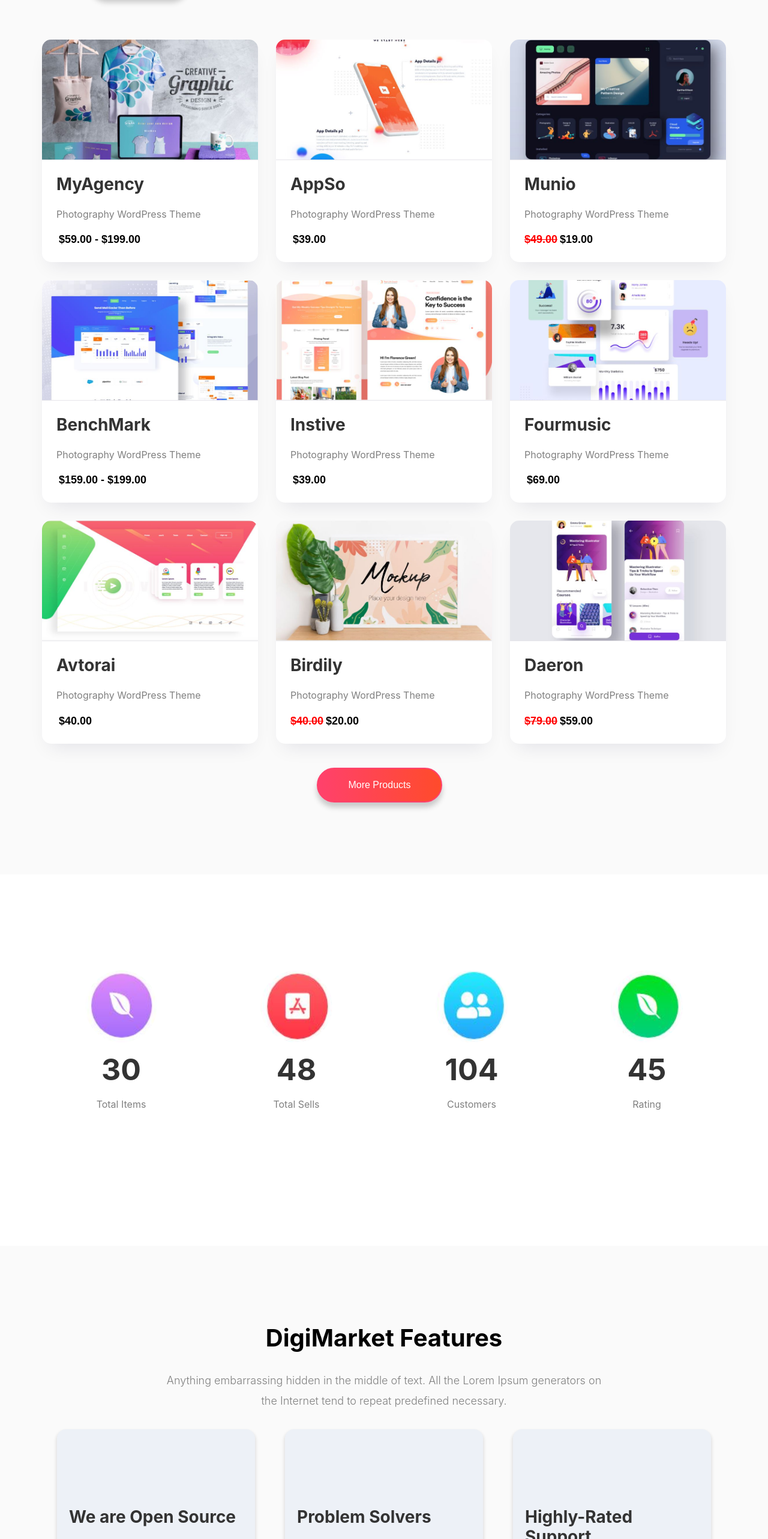
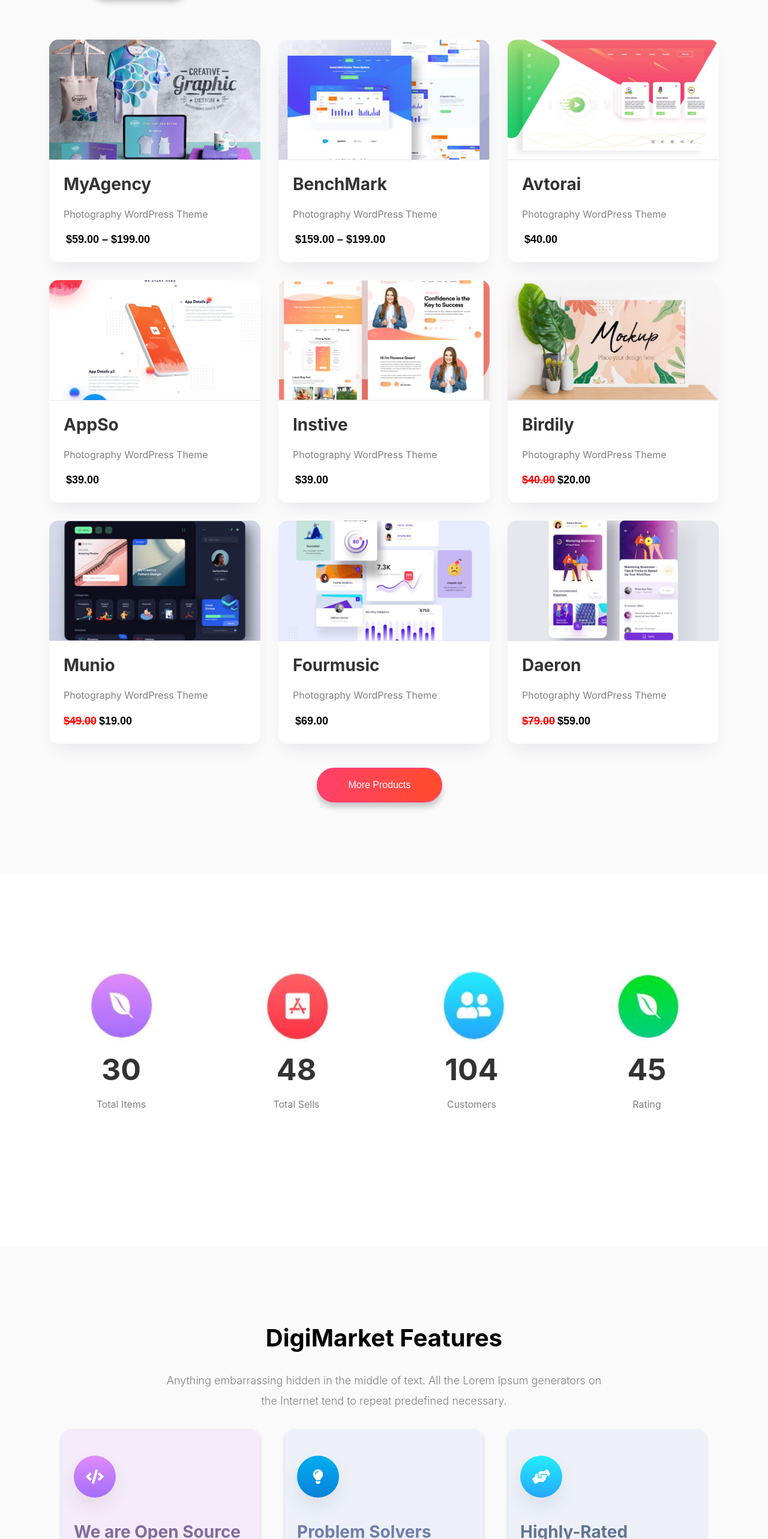
Before and after one commit to Sara-M5/Leading-Leadies, a React (Create React App) app: page / in a window 1280 px wide. Shown: the part 3331-5897 px from the top of the page at 60% size. Built offline with nearby package versions, Linux system fonts and the light colour scheme.

Commit message:
Update Home.js

```diff
--- a/src/Home.js
+++ b/src/Home.js
@@ -10,7 +10,8 @@ import LatestFromBlog from './Component/LatestFromBlog/LatestFromBlog';
 import PricingPlan from './Component/PricingPlan/PricingPlan';
 import LastPart from './Parts/LastPart/LastPart';
 import ClientFeedback from './Parts/ClientFeedback/ClientFeedback';
-import DigiMarket from './Component/DigiMarket/DigiMarket';
+import DigiMarkets from './Component/DigiMarket/DigiMarkets';
+import Product from './Component/Cards/Product';
 
 const Home = () => {
   return (
@@ -83,71 +84,7 @@ const Home = () => {
           <button>eCommerce</button>
           <button>Joomla</button>
         </div>
-
-        <div className="row grid-3">
-          <Cards
-            title="MyAgency"
-            images="../images/2.JPG"
-            newPrice="$59.00 - $199.00"
-            text="Photography WordPress Theme"
-          />
-
-          <Cards
-            title="AppSo"
-            images="../images/3.JPG"
-            newPrice="$39.00"
-            text="Photography WordPress Theme"
-          />
-
-          <Cards
-            title="Munio"
-            images="../images/4.JPG"
-            newPrice=" $19.00"
-            oldPrice="$49.00"
-            text="Photography WordPress Theme"
-          />
-          <Cards
-            title="BenchMark"
-            images="../images/5.JPG"
-            newPrice="$159.00 - $199.00"
-            text="Photography WordPress Theme"
-          />
-
-          <Cards
-            title="Instive"
-            images="../images/6.JPG"
-            newPrice="$39.00"
-            text="Photography WordPress Theme"
-          />
-          <Cards
-            title="Fourmusic"
-            images="../images/7.JPG"
-            newPrice="$69.00"
-            text="Photography WordPress Theme"
-          />
-          <Cards
-            title="Avtorai"
-            images="../images/8.JPG"
-            newPrice="$40.00"
-            text="Photography WordPress Theme"
-          />
-
-          <Cards
-            title="Birdily"
-            images="../images/9.JPG"
-            newPrice="$20.00"
-            oldPrice="$40.00"
-            text="Photography WordPress Theme"
-          />
-
-          <Cards
-            title="Daeron"
-            images="../images/10.JPG"
-            newPrice="$59.00"
-            oldPrice="$79.00"
-            text="Photography WordPress Theme"
-          />
-        </div>
+        <Product />
 
         <div className="center1">
           <button className="product">More Products</button>
@@ -180,38 +117,7 @@ const Home = () => {
 
       <div className="section">
         <Text title="DigiMarket Features" />
-
-        <div className="row">
-          <DigiMarket
-            title="We are Open Source"
-            text="Lorem ipsum dummy text in print and website industry are usually use in these section"
-          />
-          <DigiMarket
-            title="Problem Solvers"
-            text="Lorem ipsum dummy text in print and website industry are usually use in these section"
-          />
-          <DigiMarket
-            title="Highly-Rated Support"
-            text="Lorem ipsum dummy text in print and website industry are usually use in these section"
-          />
-        </div>
-
-        <div className="row">
-          <DigiMarket
-            title="Feature-Rich Free And Pro Plugins"
-            text="Lorem ipsum dummy text in print and website industry are usually use in these section"
-          />
-
-          <DigiMarket
-            title="Regular Updates And Bug fixes"
-            text="Lorem ipsum dummy text in print and website industry are usually use in these section"
-          />
-
-          <DigiMarket
-            title="Extensions to step-up your game"
-            text="Lorem ipsum dummy text in print and website industry are usually use in these section"
-          />
-        </div>
+        <DigiMarkets />
       </div>
 
       <div className="center">
```
